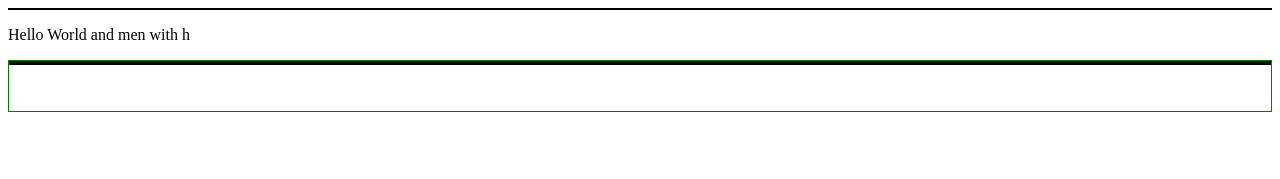
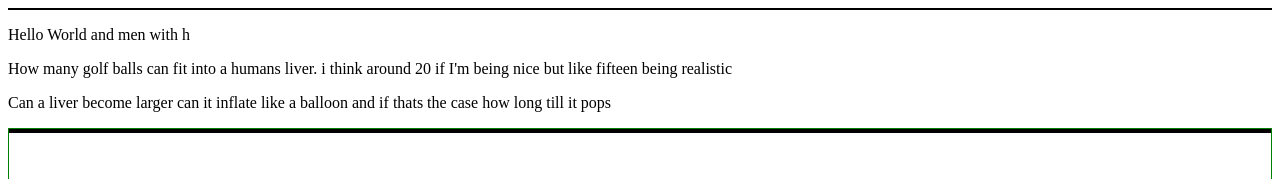
Before and after one commit to TempeHS/2023IST-Website-Josh.Ozeri, a plain HTML site: page index.html in a window 1280 px wide. Shown: the top 179 px of the page. Drawn offline with Linux system fonts and the light colour scheme.

Commit message:
Update index.html

```diff
--- a/index.html
+++ b/index.html
@@ -10,6 +10,8 @@
 
 </DIV>
 <P>Hello World and men with h</P>
+<P>How many golf balls can fit into a humans liver. i think around 20 if I'm being nice but like fifteen being realistic</P>
+<P>Can a liver become larger can it inflate like a balloon and if thats the case how long till it pops </P>
 </DIV>
 <DIV id="Footer">
 <DIV id="FooterLeft">
```
